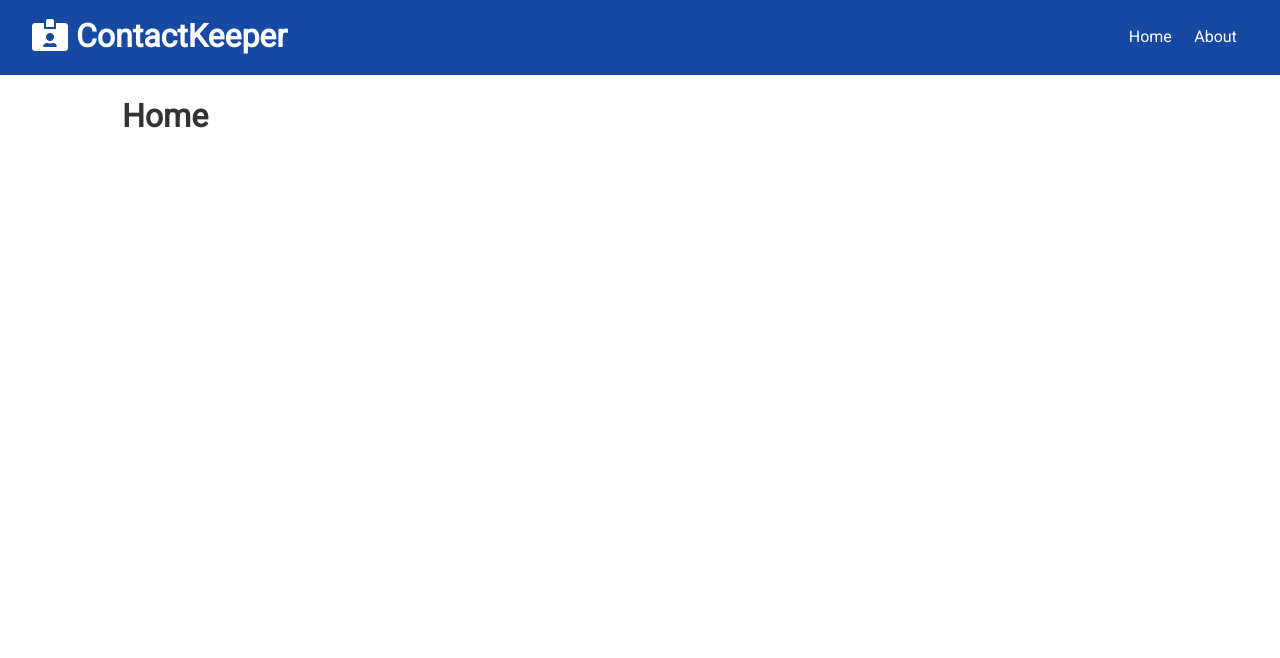
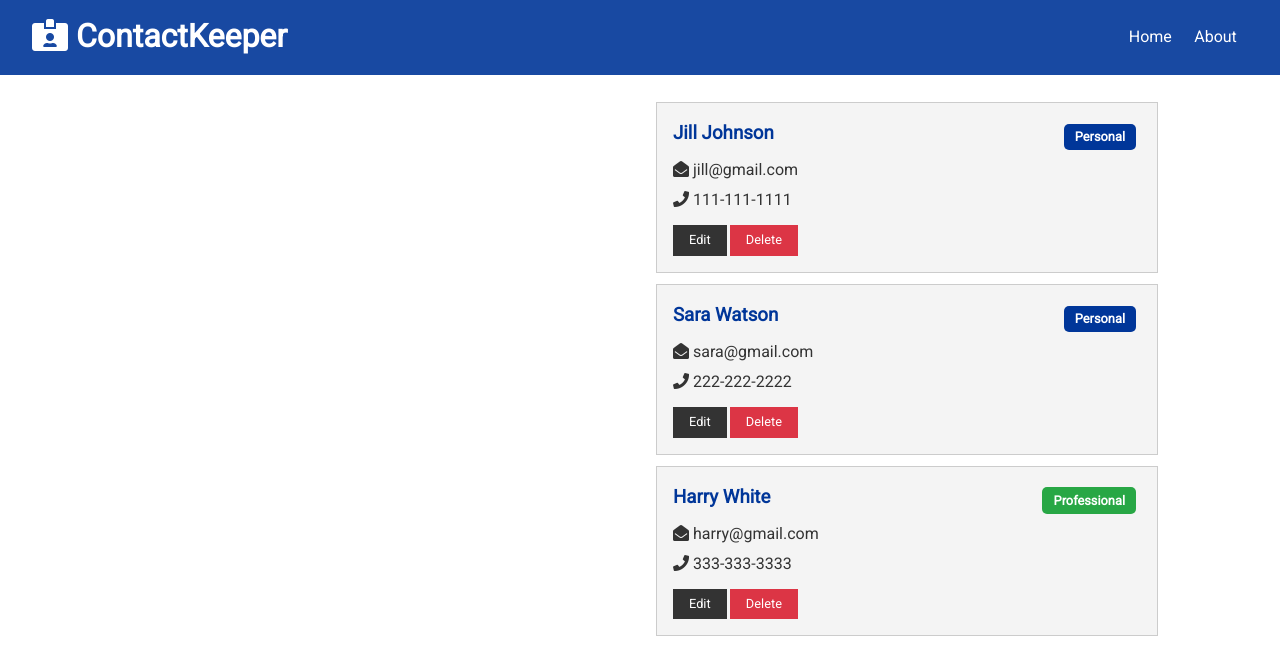
Before and after one commit to SagarM21/Contact-Keeper, a React (Create React App) app in the folder client/: page / in a window 1280 px wide. Shown: the top 658 px of the page. Built offline with nearby package versions, Linux system fonts and the light colour scheme.

Commit message:
Contacts & ContactItem Component

```diff
--- a/client/public/index.html
+++ b/client/public/index.html
@@ -14,8 +14,8 @@
 		<link rel="manifest" href="%PUBLIC_URL%/manifest.json" />
 		<link
 			rel="stylesheet"
-			href="https://use.fontawesome.com/releases/v5.8.2/css/all.css"
-			integrity="sha384-oS3vJWv+0UjzBfQzYUhtDYW+Pj2yciDJxpsK1OYPAYjqT085Qq/1cq5FLXAZQ7Ay"
+			href="https://use.fontawesome.com/releases/v5.13.1/css/all.css"
+			integrity="sha384-xxzQGERXS00kBmZW/6qxqJPyxW3UR0BPsL4c8ILaIWXva5kFi7TxkIIaMiKtqV1Q"
 			crossorigin="anonymous"
 		/>
 
--- /dev/null
+++ b/client/src/components/contacts/ContactItem.js
@@ -0,0 +1,46 @@
+import React from "react";
+import PropTypes from "prop-types";
+
+const ContactItem = ({ contact }) => {
+	const { name, id, email, phone, type } = contact;
+	return (
+		<div className='card bg-light '>
+			<h3 className='text-primary text-left'>
+				{name}{" "}
+				<span
+					style={{ float: "right" }}
+					className={
+						"badge badge" +
+						(type === "professional"
+							? "badge badge-success"
+							: "badge badge-primary")
+					}
+				>
+					{type.charAt(0).toUpperCase() + type.slice(1)}
+				</span>
+			</h3>
+			<ul className='list'>
+				{email && (
+					<li>
+						<i className='fas fa-envelope-open'></i> {email}
+					</li>
+				)}
+				{phone && (
+					<li>
+						<i className='fas fa-phone'></i> {phone}
+					</li>
+				)}
+			</ul>
+			<p>
+				<button className='btn btn-dark btn-sm'>Edit</button>
+				<button className='btn btn-danger btn-sm'>Delete</button>
+			</p>
+		</div>
+	);
+};
+
+ContactItem.propTypes = {
+	contact: PropTypes.object.isRequired,
+};
+
+export default ContactItem;
--- /dev/null
+++ b/client/src/components/contacts/Contacts.js
@@ -0,0 +1,17 @@
+import React, { Fragment, useContext } from "react";
+import ContactContext from "../../context/contact/contactContext";
+import ContactItem from "./ContactItem";
+
+const Contacts = () => {
+	const contactContext = useContext(ContactContext);
+	const { contacts } = contactContext;
+	return (
+		<Fragment>
+			{contacts.map((contact) => (
+				<ContactItem key={contact.id} contact={contact} />
+			))}
+		</Fragment>
+	);
+};
+
+export default Contacts;
--- a/client/src/components/pages/Home.js
+++ b/client/src/components/pages/Home.js
@@ -1,9 +1,13 @@
 import React from "react";
+import Contacts from "../contacts/Contacts";
 
 const Home = () => {
 	return (
-		<div>
-			<h1>Home</h1>
+		<div className='grid-2'>
+			<div>{/* ContactForm */}</div>
+			<div>
+				<Contacts />
+			</div>
 		</div>
 	);
 };
```
